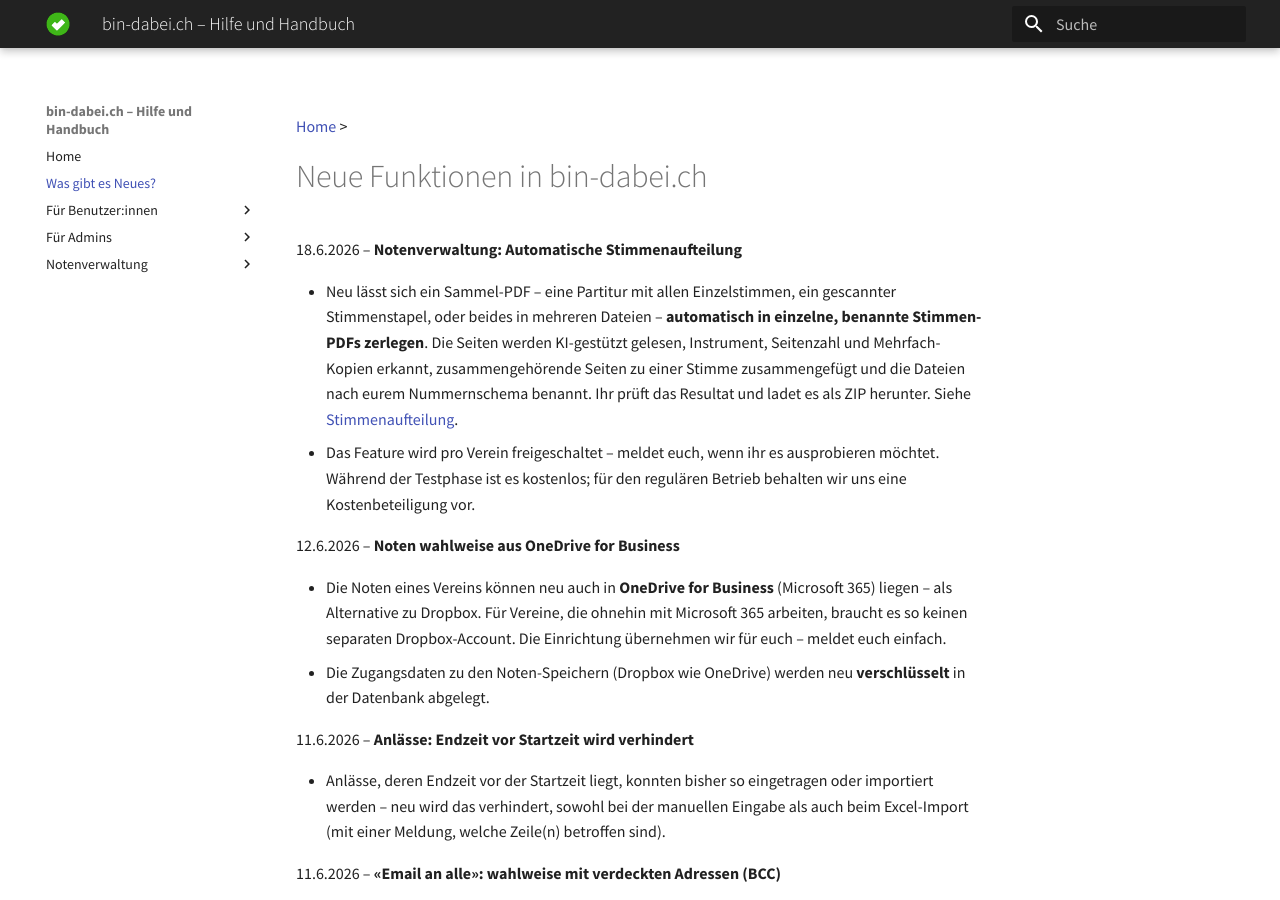
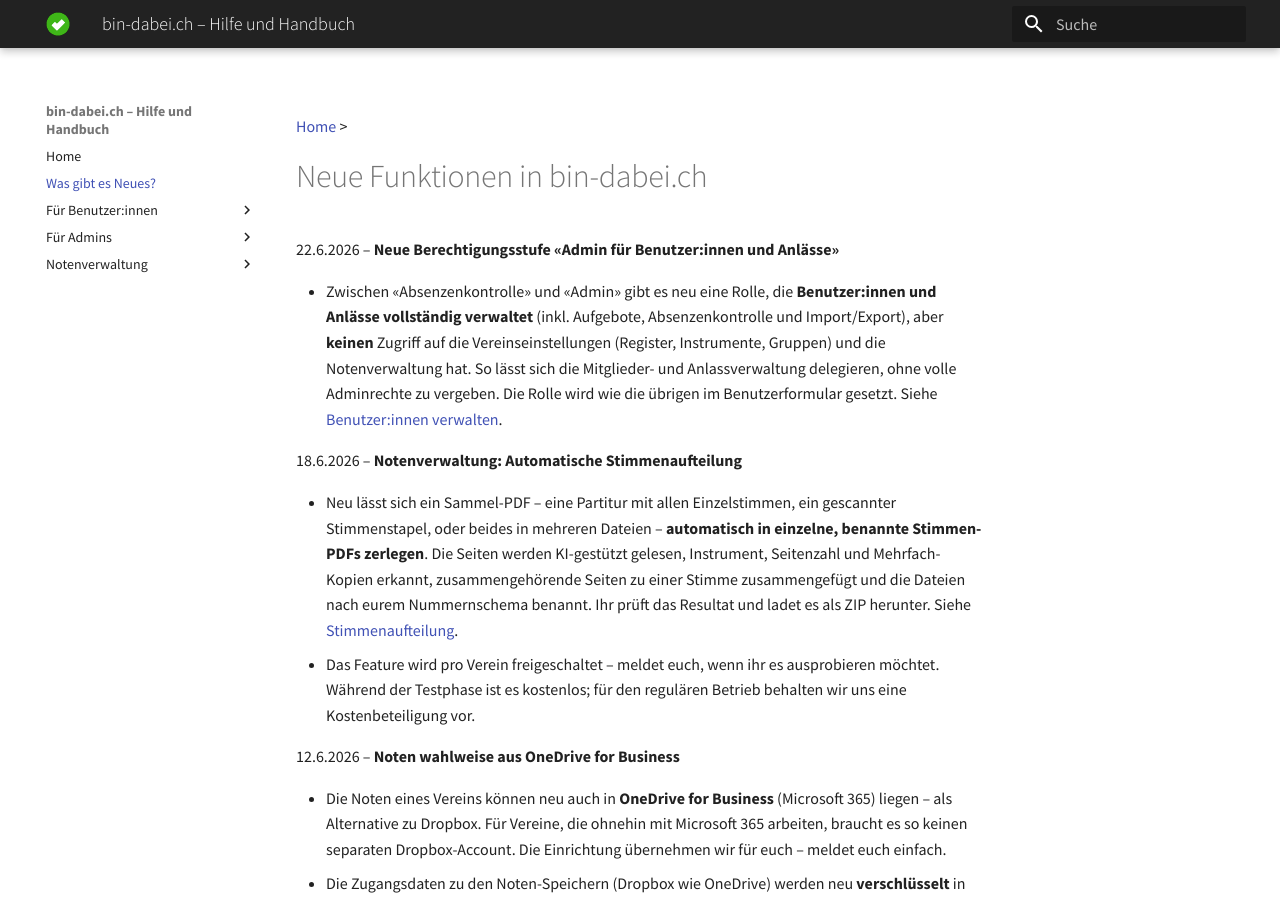
Before and after one commit to ritterg/bin-dabei-dokumentation, an MkDocs documentation site: the page built from docs/changelog.md, in a window 1280 px wide and 900 px high. Built offline with MkDocs 1.6.1 and Material for MkDocs 9.7.7, drawn with Linux system fonts in a browser that asks for light colours; some web fonts are replaced.

Commit message:
docs: new role 'Admin für Benutzer:innen und Anlässe' (benutzer.md + changelog)

```diff
--- a/docs/changelog.md
+++ b/docs/changelog.md
@@ -1,6 +1,10 @@
 [Home](/) >
 
 # Neue Funktionen in bin-dabei.ch
+
+22.6.2026 – **Neue Berechtigungsstufe «Admin für Benutzer:innen und Anlässe»**
+
+- Zwischen «Absenzenkontrolle» und «Admin» gibt es neu eine Rolle, die **Benutzer:innen und Anlässe vollständig verwaltet** (inkl. Aufgebote, Absenzenkontrolle und Import/Export), aber **keinen** Zugriff auf die Vereinseinstellungen (Register, Instrumente, Gruppen) und die Notenverwaltung hat. So lässt sich die Mitglieder- und Anlassverwaltung delegieren, ohne volle Adminrechte zu vergeben. Die Rolle wird wie die übrigen im Benutzerformular gesetzt. Siehe [Benutzer:innen verwalten](/admin/benutzer).
 
 18.6.2026 – **Notenverwaltung: Automatische Stimmenaufteilung**
 
```
Also changed, not shown: docs/admin/benutzer.md (+1 -0 lines).
